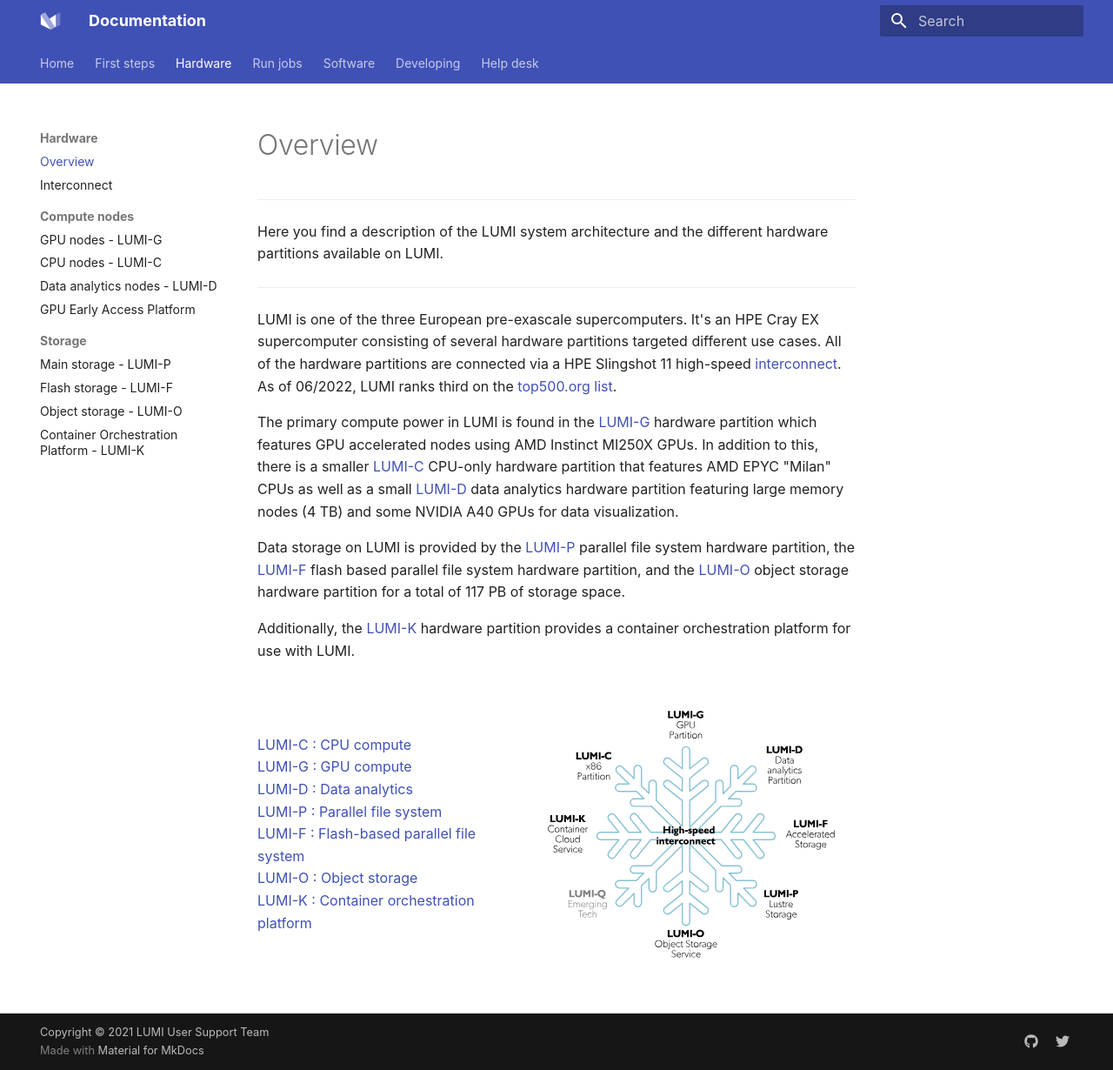
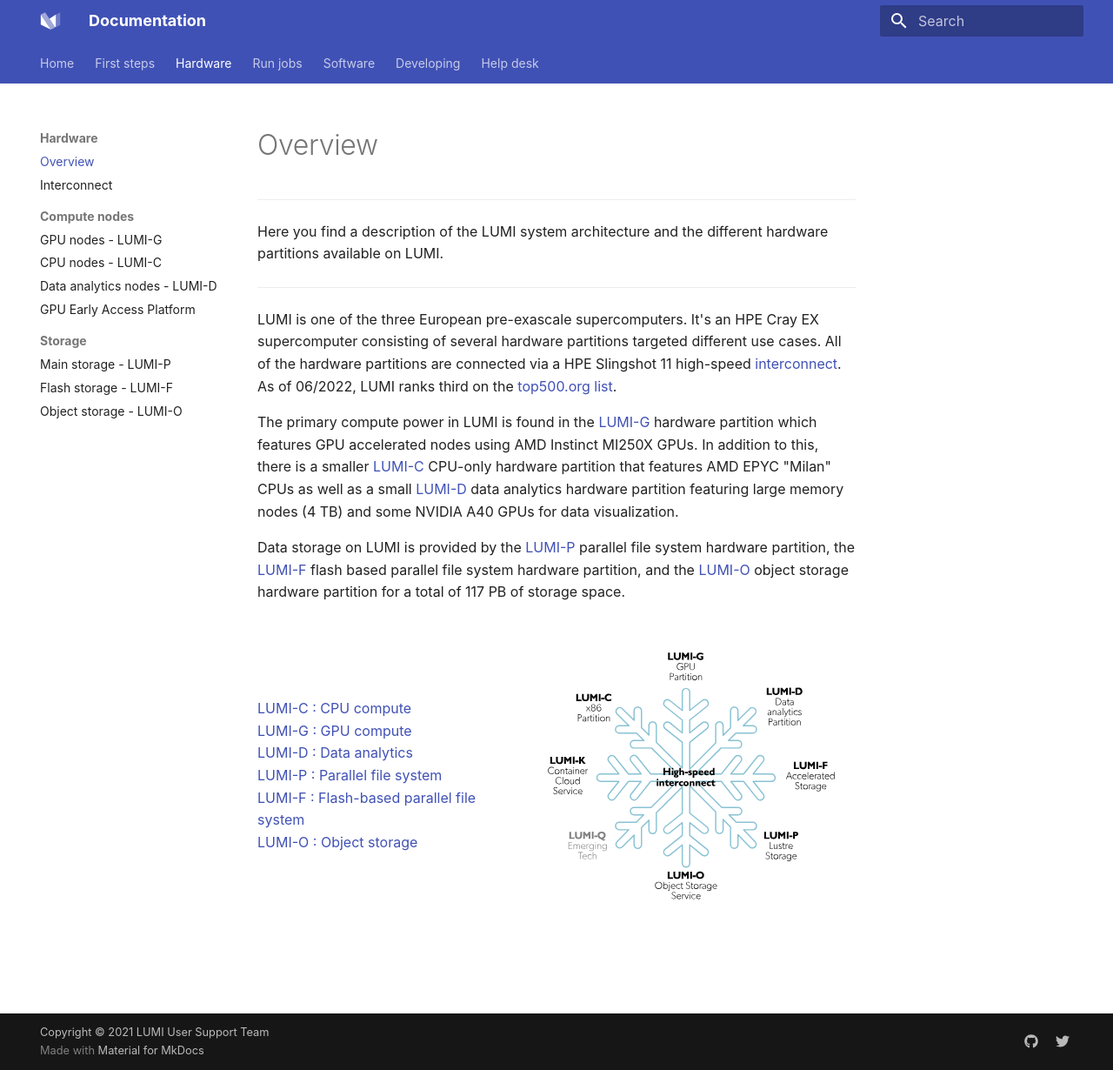
Before and after one commit to Lumi-supercomputer/lumi-userguide, an MkDocs documentation site: the page built from docs/hardware/index.md, in a window 1280 px wide and 1230 px high. Shown: the whole window at 87% size. Built offline with MkDocs 1.6.1 and Material for MkDocs 9.7.7, drawn with Linux system fonts in a browser that asks for light colours.

Commit message:
Remove reference to LUMI-K

```diff
--- a/docs/hardware/index.md
+++ b/docs/hardware/index.md
@@ -39,7 +39,6 @@
 [lumi-f]: ../hardware/storage/lumif.md
 [lumi-p]: ../hardware/storage/lumip.md
 [lumi-o]: ../hardware/storage/lumio.md
-[lumi-k]: ../hardware/auxiliary/lumik.md
 [lumi-interconnect]: ../hardware/interconnect.md
 [eap]: ../hardware/compute/eap.md
 [lumi-top500]: https://www.top500.org/system/180048/
@@ -69,10 +68,6 @@
 hardware partition, and the [LUMI-O][lumi-o] object storage hardware partition
 for a total of 117 PB of storage space.
 
-Additionally, the [LUMI-K][lumi-k] hardware partition provides a container
-orchestration platform for use with LUMI.
-
-
 <div class="lumi-overview">
   <p>
     <br>
@@ -82,7 +77,6 @@
     <a href="../hardware/storage/lumip/">LUMI-P : Parallel file system</a><br>
     <a href="../hardware/storage/lumif/">LUMI-F : Flash-based parallel file system</a><br>
     <a href="../hardware/storage/lumio/">LUMI-O : Object storage</a><br>
-    <a href="../hardware/auxiliary/lumik/">LUMI-K : Container orchestration platform</a><br>
     <br>
   </p>
     <figure>
--- a/mkdocs.yml
+++ b/mkdocs.yml
@@ -27,7 +27,6 @@
       - Main storage - LUMI-P: hardware/storage/lumip.md
       - Flash storage - LUMI-F: hardware/storage/lumif.md
       - Object storage - LUMI-O: hardware/storage/lumio.md
-      - Container Orchestration Platform - LUMI-K: hardware/auxiliary/lumik.md
   - Run jobs:
       - Overview: runjobs/index.md
       - LUMI environment:
```
Also changed, not shown: docs/hardware/auxiliary/lumik.md (deleted, +0 -4 lines).
